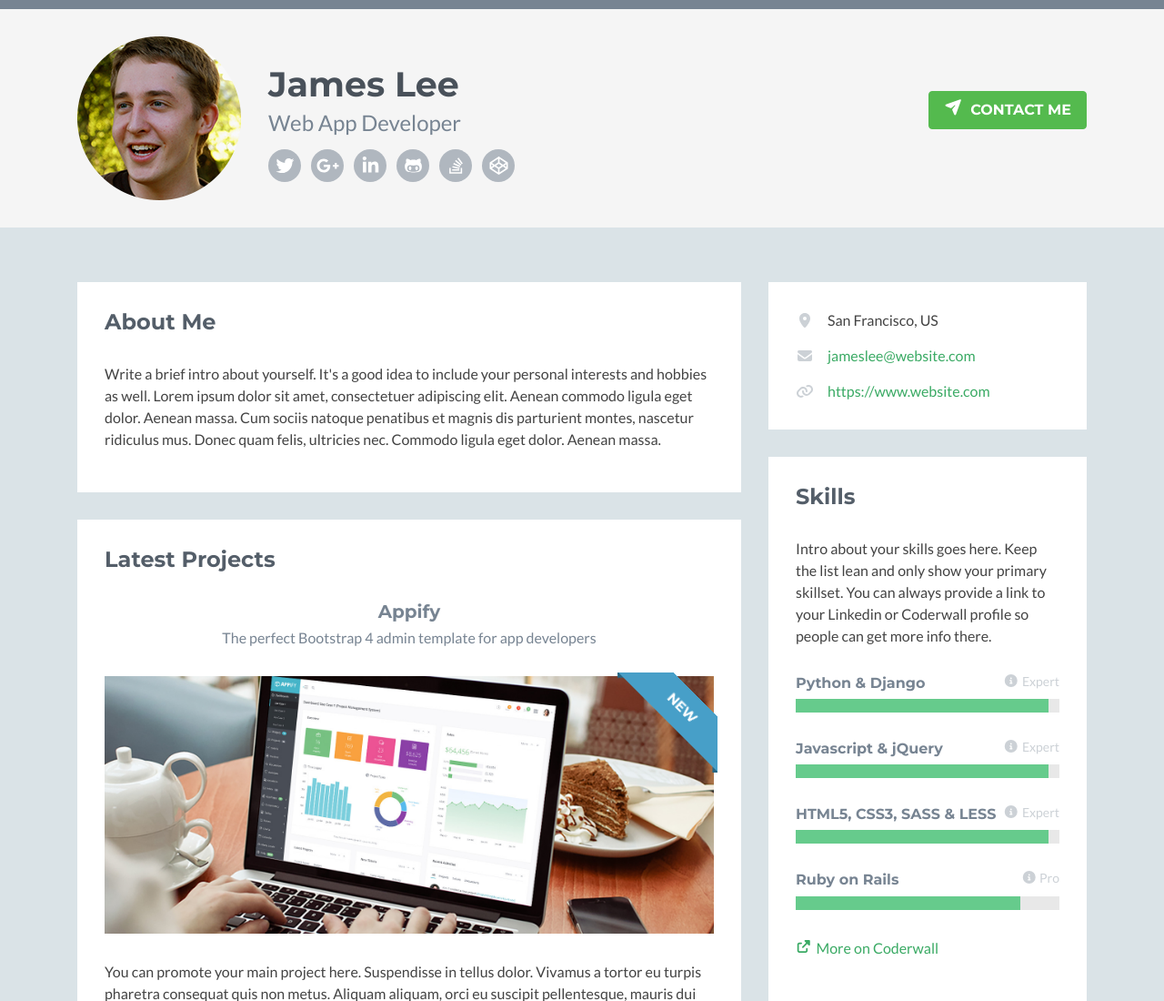
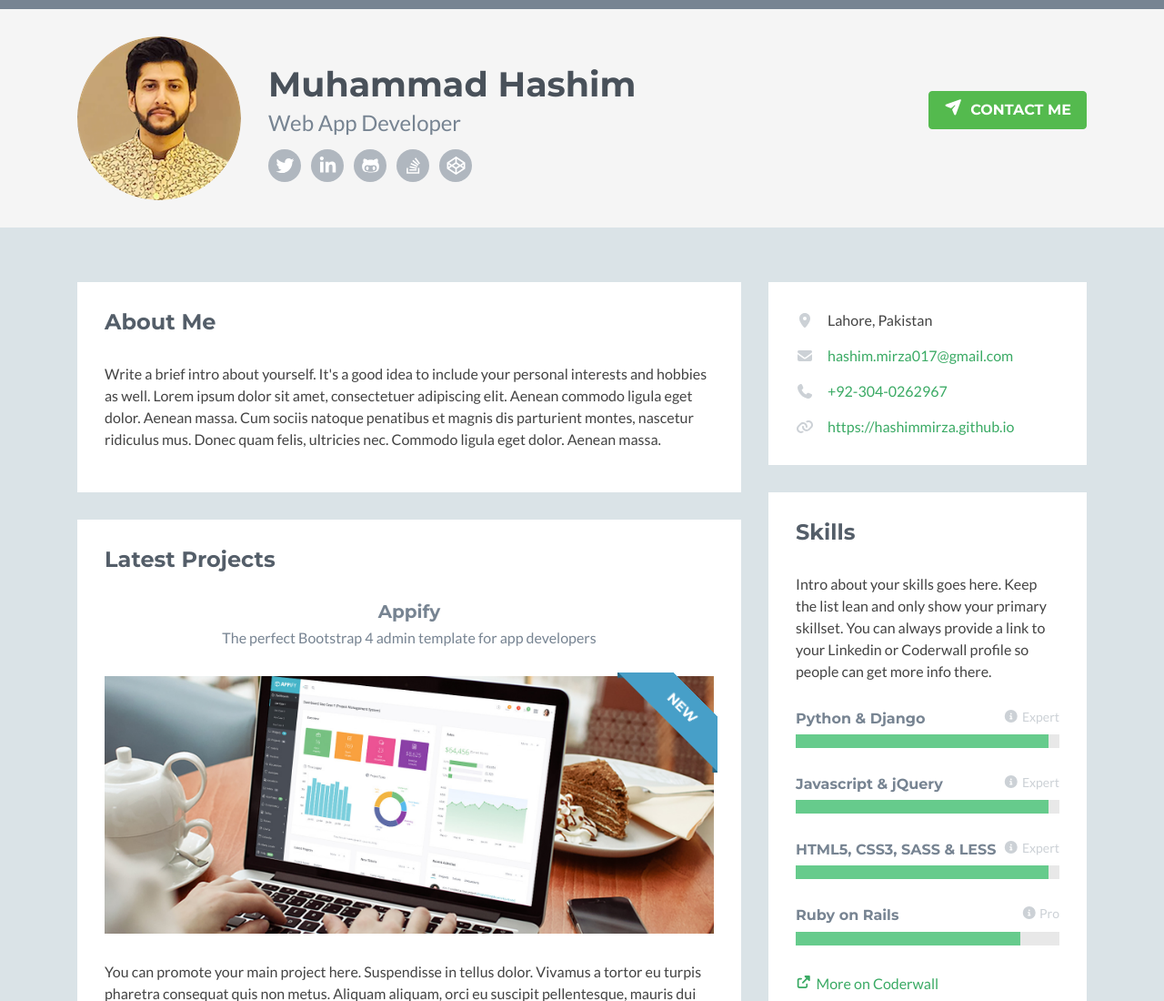
Before and after one commit to hashimmirza/hashimmirza.giithub.io, a plain HTML site: page index.html in a window 1280 px wide. Shown: the top 1100 px of the page at 91% size. Drawn offline with nearby package versions, Linux system fonts and the light colour scheme; no server answers; some icons are missing.

Commit message:
add social links

```diff
--- a/index.html
+++ b/index.html
@@ -35,20 +35,19 @@
     <!-- ******HEADER****** -->
     <header class="header">
         <div class="container clearfix">
-            <img class="profile-image img-fluid float-left" src="assets/images/profile.png" alt="James Lee" />
+            <img class="profile-image img-fluid float-left" src="assets/images/profile_image.png" alt="James Lee" />
             <div class="profile-content float-left">
-                <h1 class="name">James Lee</h1>
+                <h1 class="name">Muhammad Hashim</h1>
                 <h2 class="desc">Web App Developer</h2>
                 <ul class="social list-inline">
-                    <li class="list-inline-item"><a href="#"><i class="fab fa-twitter"></i></a></li>
-                    <li class="list-inline-item"><a href="#"><i class="fab fa-google-plus-g"></i></a></li>
-                    <li class="list-inline-item"><a href="#"><i class="fab fa-linkedin-in"></i></a></li>
-                    <li class="list-inline-item"><a href="#"><i class="fab fa-github-alt"></i></a></li>
-                    <li class="list-inline-item"><a href="#"><i class="fab fa-stack-overflow"></i></a></li>
-                    <li class="list-inline-item last-item"><a href="#"><i class="fab fa-codepen"></i></a></li>
+                    <li class="list-inline-item"><a href="https://twitter.com/ha_hashu"><i class="fab fa-twitter"></i></a></li>
+                    <li class="list-inline-item"><a href="https://www.linkedin.com/in/muhammad-hashim-058677182"><i class="fab fa-linkedin-in"></i></a></li>
+                    <li class="list-inline-item"><a href="https://github.com/hashimmirza"><i class="fab fa-github-alt"></i></a></li>
+                    <li class="list-inline-item"><a href="https://stackoverflow.com/users/10003299/muhammad-hashim"><i class="fab fa-stack-overflow"></i></a></li>
+                    <li class="list-inline-item last-item"><a href="https://codepen.io/hashimmirza"><i class="fab fa-codepen"></i></a></li>
                 </ul>
             </div><!--//profile-->
-            <a class="btn btn-cta-primary float-right" href="https://themes.3rdwavemedia.com/" target="_blank"><i class="fas fa-paper-plane"></i> Contact Me</a>
+            <a class="btn btn-cta-primary float-right" href="mailto:hashim.mirza017@gmail.com" target="_blank"><i class="fas fa-paper-plane"></i> Contact Me</a>
         </div><!--//container-->
     </header><!--//header-->
 
@@ -216,9 +215,10 @@
                         <h2 class="heading sr-only">Basic Information</h2>
                         <div class="content">
                             <ul class="list-unstyled">
-                                <li><i class="fas fa-map-marker-alt"></i><span class="sr-only">Location:</span>San Francisco, US</li>
-                                <li><i class="fas fa-envelope"></i><span class="sr-only">Email:</span><a href="#">jameslee@website.com</a></li>
-                                <li><i class="fas fa-link"></i><span class="sr-only">Website:</span><a href="#">https://www.website.com</a></li>
+                                <li><i class="fas fa-map-marker-alt"></i><span class="sr-only">Location:</span>Lahore, Pakistan</li>
+                                <li><i class="fas fa-envelope"></i><span class="sr-only">Email:</span><a href="mailto:hashim.mirza017@gmail.com" target="_blank">hashim.mirza017@gmail.com</a></li>
+                                <li><i class="fas fa-phone"></i><span class="sr-only">Website:</span><a href="#">+92-304-0262967</a></li>
+                                <li><i class="fas fa-link"></i><span class="sr-only">Website:</span><a href="#">https://hashimmirza.github.io</a></li>
                             </ul>
                         </div><!--//content-->
                     </div><!--//section-inner-->
```
Also changed, not shown: assets/images/profile.png (deleted), assets/images/profile_image.png (added).
